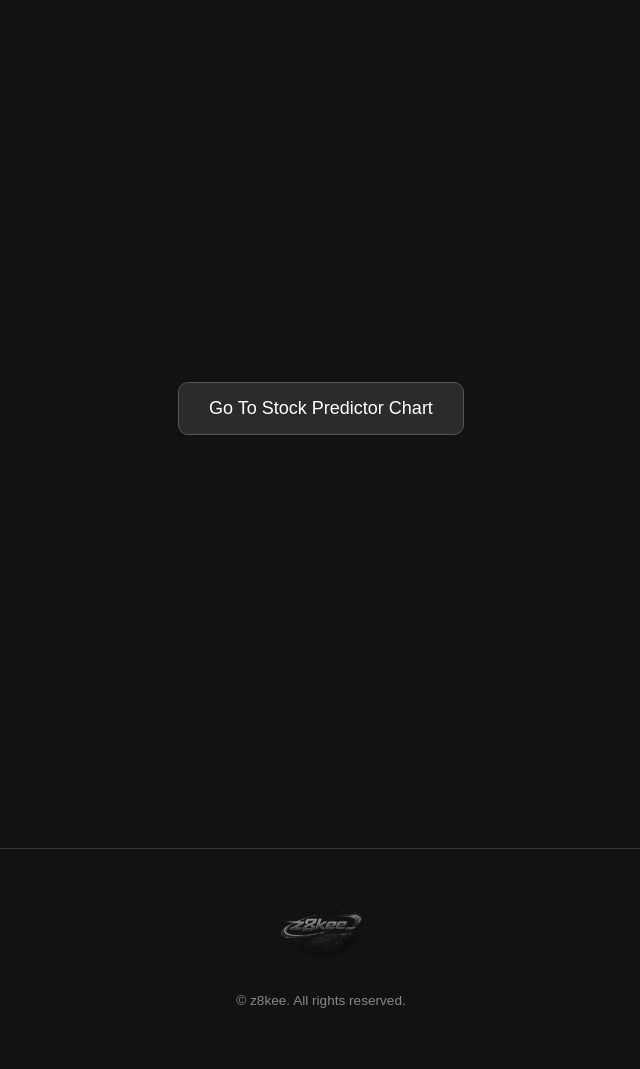
After one commit to z8kee/stock-predictor, a Flask app: template src/templates/start.html in a window 1280 px wide. The commit adds this page. Shown: the whole page, without its empty margins (319-959 px from the left). Run offline with Flask 3, Linux system fonts and the light colour scheme; the template is opened without the code that fills it, so the values that code supplies are empty.

Commit message:
added a start page so it doesnt load everything up automatically

```diff
--- a/src/app.py
+++ b/src/app.py
@@ -1,10 +1,9 @@
-# app.py
-
 from flask import Flask, render_template, jsonify
 import yfinance as yf, pandas as pd, numpy as np, pickle, tensorflow as tf, time, requests
 from functools import lru_cache
 from predictor import SentimentAnalyser
 from finance import compute_indicators_and_pct
+
 app = Flask(__name__)
 stock_cache = {}
 
@@ -12,6 +11,10 @@ analyser = SentimentAnalyser()
 print("analyser ready twin")
 
 @app.route('/')
+def start():
+    return render_template('start.html')
+
+@app.route('/stock')
 def home():
     return render_template('index.html')
 
@@ -174,8 +177,10 @@ def predict(ticker, timeframe):
 
         # 5. Predict
         probs = models['predictor'].predict([x_input, sentiment_input, anomaly_scaled], verbose=0)[0]
+        black_swan_timeframes = {'1m': 1.0546, '5m': 2.5955, '15m': 2.7866, '1h': 2.4900, '1d': 0.8567}
         labels = {0: 'SELL', 1: 'HOLD', 2: 'BUY'}
-        adj_buy, adj_hold, adj_sell = analyser.apply_sentiment_scaling(probs[2], probs[1], probs[0], sentiment_score, 0.30)
+        curr_shift = 3.5 if float(anomaly_raw) < black_swan_timeframes.get(timeframe, 2.5) else 1.5
+        adj_buy, adj_hold, adj_sell = analyser.apply_sentiment_scaling(probs[2], probs[1], probs[0], sentiment_score, curr_shift)
         predicted_class = int(np.argmax([adj_sell, adj_hold, adj_buy]))
 
         return jsonify({
@@ -199,7 +204,7 @@ def info():
 @app.route('/api/recommendation/<ticker>')
 def get_openai_recommendation(ticker):
     try:
-        api_key = ""
+        api_key = "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"
         base_url = "https://api.openai.com/v1/chat/completions"
 
         stock = yf.Ticker(ticker)
--- a/src/predictor.py
+++ b/src/predictor.py
@@ -34,21 +34,31 @@ class SentimentAnalyser:
 
         return final_score
 
-    def apply_sentiment_scaling(self, prob_buy, prob_hold, prob_sell, sentiment_score, max_shift):
-        shift = sentiment_score * max_shift
+    def apply_sentiment_scaling(self, prob_buy, prob_hold, prob_sell, sentiment_score, max_weight=5.0):
+        buy_multiplier = 1.0
+        sell_multiplier = 1.0
+        hold_multiplier = 1.0
 
-        adjusted_buy = prob_buy + shift
-        adjusted_sell = prob_sell - shift
+        if sentiment_score > 0:
+            buy_multiplier = 1.0 + (sentiment_score * max_weight)
+            sell_multiplier = 1.0 / buy_multiplier
+            hold_multiplier = 1.0 / (1.0 + sentiment_score)
 
-        adjusted_buy = np.clip(adjusted_buy, 0.00, 0.99)
-        adjusted_sell = np.clip(adjusted_sell, 0.00, 0.99)
+        elif sentiment_score < 0:
+            sell_multiplier = 1.0 + (abs(sentiment_score) * max_weight)
+            buy_multiplier = 1.0 / sell_multiplier
+            hold_multiplier = 1.0 / (1.0 + abs(sentiment_score))
 
-        total = adjusted_buy + adjusted_sell + prob_hold
-        final_buy = adjusted_buy / total
-        final_sell = adjusted_sell / total
-        final_hold = prob_hold / total
+        adjusted_buy = prob_buy * buy_multiplier
+        adjusted_sell = prob_sell * sell_multiplier
+        adjusted_hold = prob_hold * hold_multiplier
 
-        return final_buy, final_hold, final_sell
+        total = adjusted_buy + adjusted_sell + adjusted_hold
+
+        if total == 0:
+            return 0.0, 1.0, 0.0
+
+        return adjusted_buy / total, adjusted_hold / total, adjusted_sell / total
 
 def prepare_data(interval_folder, timeframe_name, window_size=None, forecast_horizon=1, train_frac=0.60, val_frac=0.20):
     if window_size is None:
--- a/src/static/styles.css
+++ b/src/static/styles.css
@@ -16,6 +16,7 @@ body {
             background: #2b2b2b;
             color: white;
             border: 1px solid #555;
+            border-radius: 10px;
         }
        #loading-container {
         width: 100%;
@@ -100,3 +101,28 @@ body {
             .footer-logo:hover {
                 opacity: 1;
             }
+
+            .center-container {
+                display: flex;
+                justify-content: center;
+                align-items: center;
+                height: 100vh;
+                margin: 0;
+            }
+
+            .center-btn {
+                padding: 15px 30px;
+                font-size: 18px;
+                background: #2b2b2b;
+                color: white;
+                border: 1px solid #555;
+                border-radius: 10px;
+                text-decoration: none;
+                transition: 0.2s ease;
+            }
+
+            .center-btn:hover {
+                background: #181717;
+                color: #9c14c5;
+                border-color: #9c14c5;
+            }
--- a/src/static/view.js
+++ b/src/static/view.js
@@ -270,6 +270,7 @@ function updatePredictionPanel(result) {
         ${anomalyWarning}
     `;
 }
+
 async function getAiRecommendations() {
     const ticker = assetSelect.value;
     const panel = document.getElementById('recommendation-panel');
@@ -293,7 +294,7 @@ async function getAiRecommendations() {
 
         panel.style.display = 'block';
         panel.innerHTML = `
-            <h3 style="margin-top:0; color: #ff9800;">LLM Market Agent</h3>
+            <h3 style="margin-top:0; color: #ffffff;">Overall Decision</h3>
             <div style="font-size: 1.3em; font-weight: bold; color: ${recColor}; margin-bottom: 10px;">
                 ${data.recommendation}
             </div>
--- /dev/null
+++ b/src/templates/start.html
@@ -0,0 +1,17 @@
+<!DOCTYPE html>
+<html>
+    <head>
+        <meta charset="UTF-8">
+        <meta name="viewport" content="width=device-width, initial-scale=1.0">
+        <link rel="stylesheet" href="{{ url_for('static', filename='styles.css') }}">
+    </head>
+    <body>
+        <div class="center-container">
+            <a href="{{ url_for('home') }}" class="center-btn">Go To Stock Predictor Chart</a>
+        </div>
+    </body>
+    <footer>
+        <img src="{{ url_for('static', filename='z8keelogo.png') }}" alt="z8kee logo" class="footer-logo">
+        <p>&copy; z8kee. All rights reserved.</p>
+    </footer>
+</html>
```
